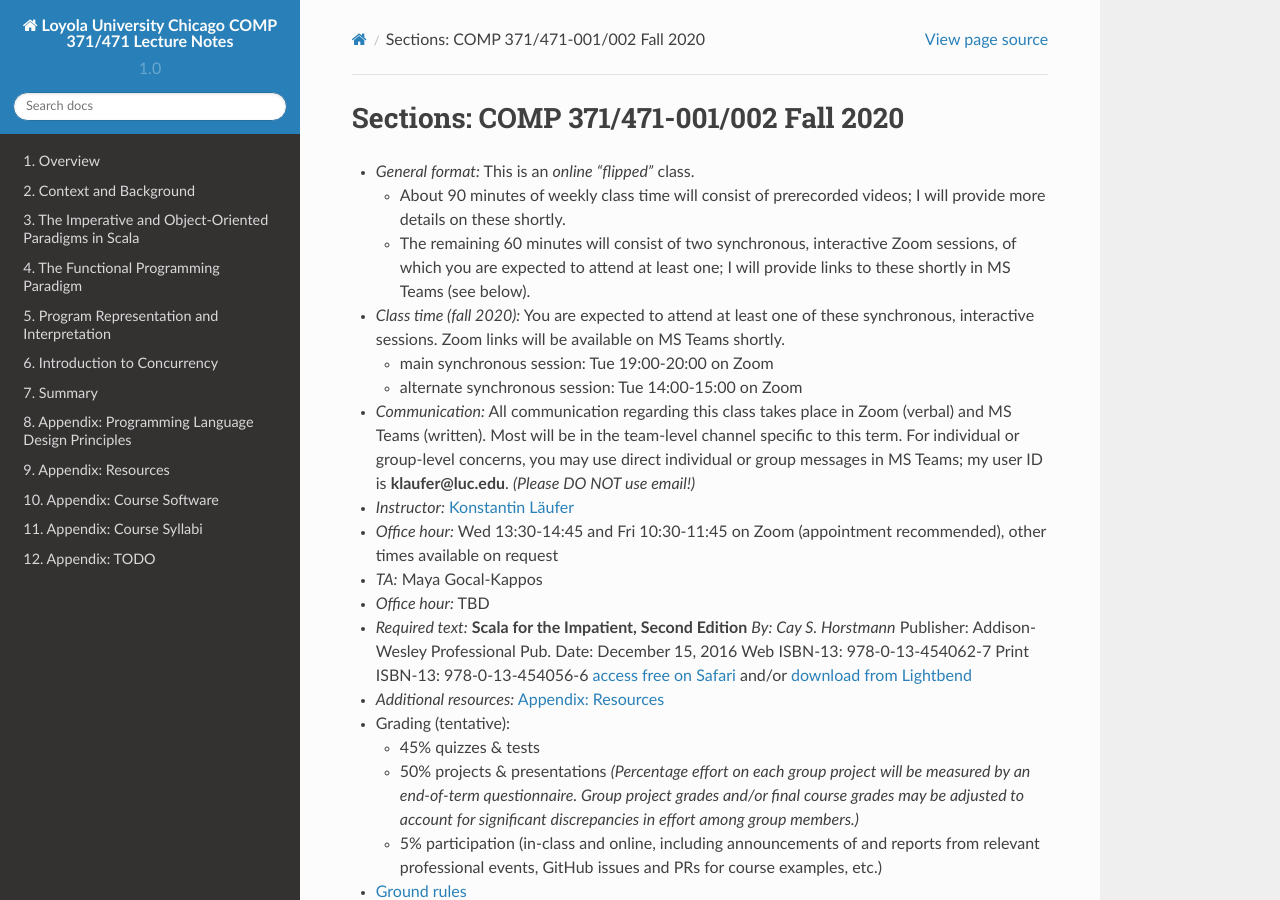
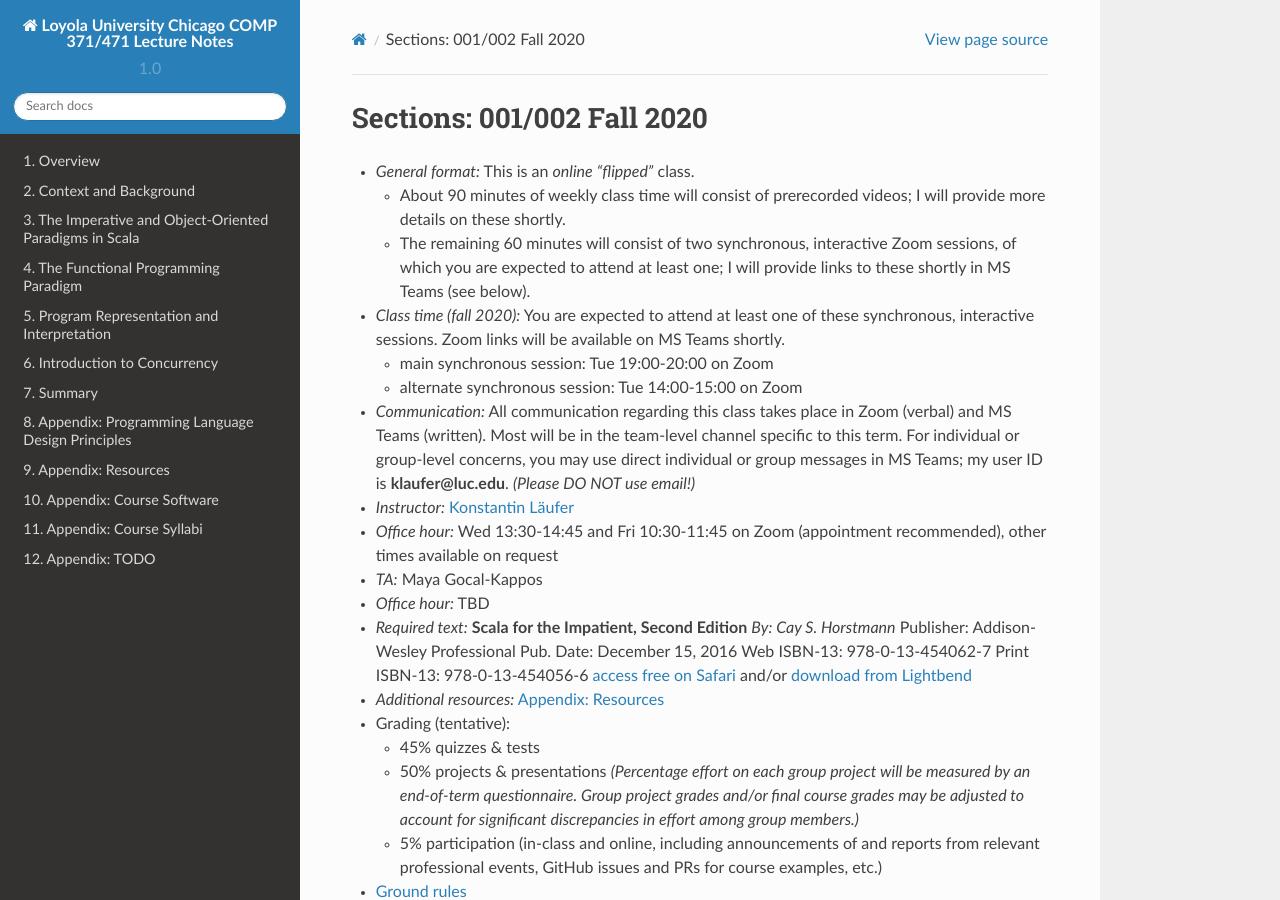
Before and after one commit to lucproglangcourse/lucproglangcourse.github.io, a Sphinx documentation site: the page built from source/syllabi/2020Fall.rst, in a window 1280 px wide and 900 px high. Built offline with Sphinx 7.4.7 and the Read the Docs theme 2.0.0, drawn with Linux system fonts in a browser that asks for light colours.

Commit message:
minor fix
Signed-off-by: Konstantin Läufer <klaeufer@gmail.com>

```diff
--- a/source/syllabi/2019Fall.rst
+++ b/source/syllabi/2019Fall.rst
@@ -1,5 +1,5 @@
 Section: 001 Fall 2019
-~~~~~~~~~~~~~~~~~~~~~~~~
+~~~~~~~~~~~~~~~~~~~~~~
 
 - *Class time and location (Fall 2019)*: Tue 16:15-18:45 in Cuneo Hall 302, LSC
 - *Instructor:* `Konstantin Läufer <http://klaeufer.github.io>`_
--- a/source/syllabi/2020Fall.rst
+++ b/source/syllabi/2020Fall.rst
@@ -1,5 +1,5 @@
-Sections: COMP 371/471-001/002 Fall 2020
-~~~~~~~~~~~~~~~~~~~~~~~~~~~~~~~~~~~~~~~~
+Sections: 001/002 Fall 2020
+~~~~~~~~~~~~~~~~~~~~~~~~~~~
 
 - *General format:* This is an *online* *"flipped"* class.
 
```
